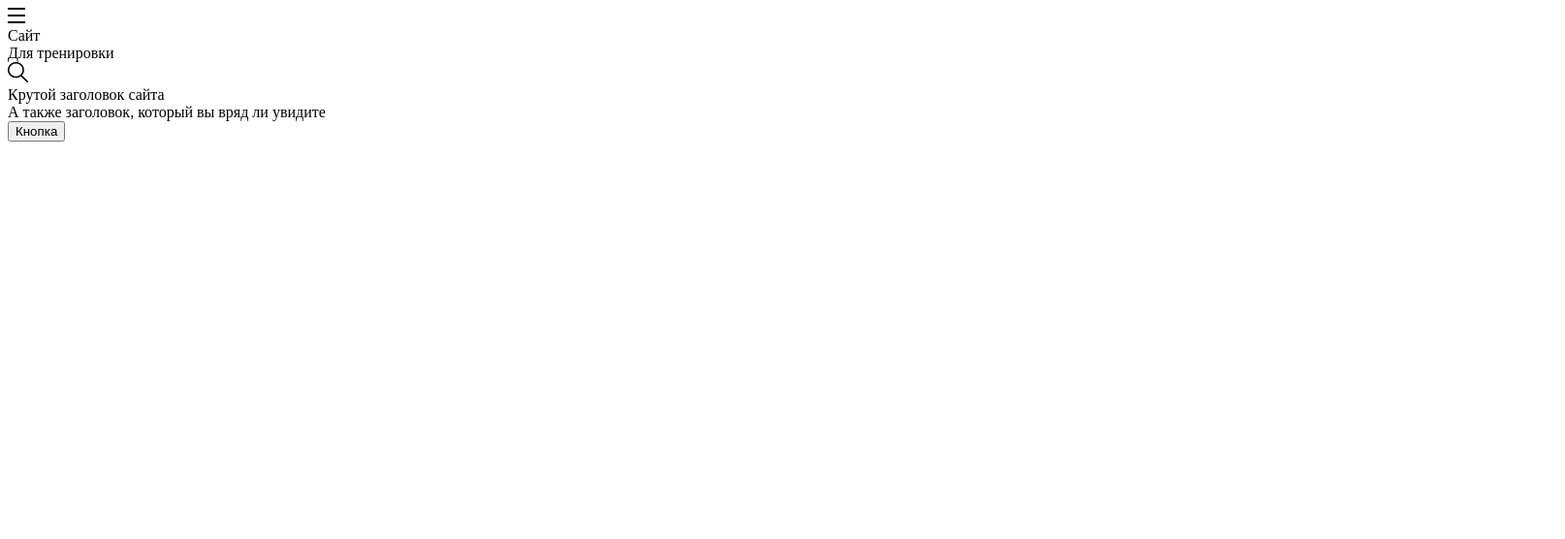
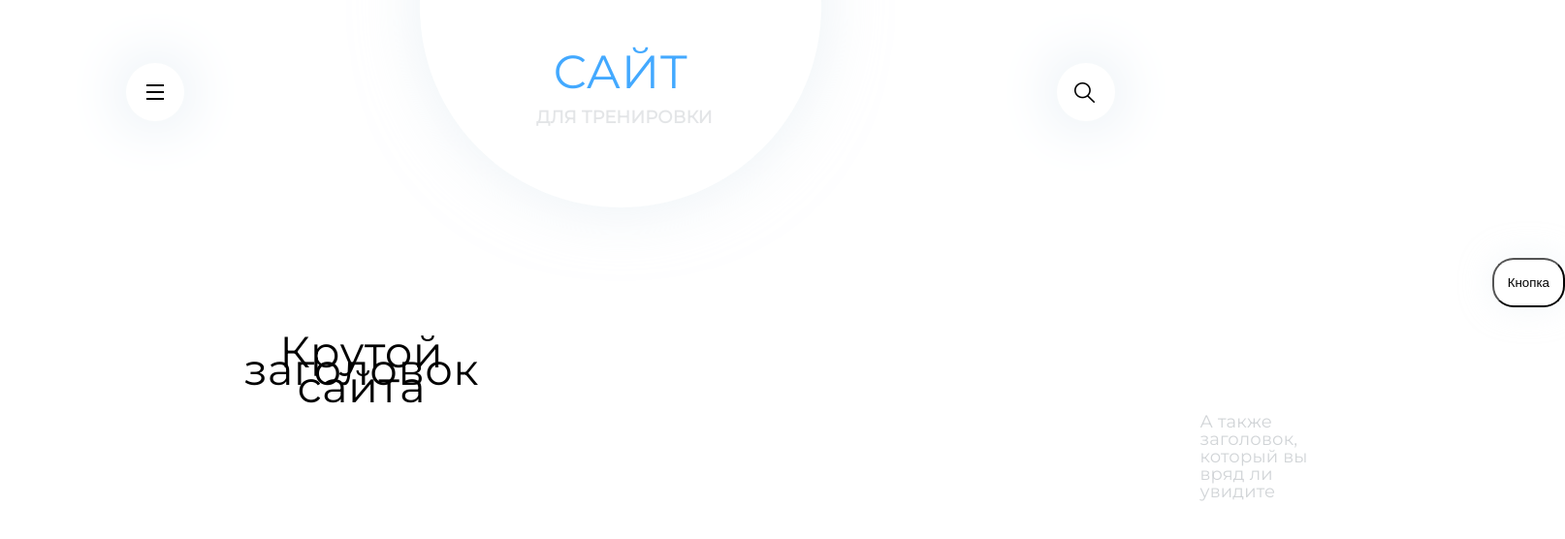
Before and after one commit to GlebSuvakin/TestSite, a plain HTML site: page index.html in a window 1280 px wide. Shown: the whole page at 97% size, 1614 px wide, since content can reach past the window. Drawn offline with Linux system fonts and the light colour scheme; the site is published under a folder, as on GitHub Pages, so addresses that start at the root find nothing.

Commit message:
Some fixes for css

```diff
--- a/index.html
+++ b/index.html
@@ -5,7 +5,7 @@
     <meta http-equiv="Content-Type" content="text/html;charset=UTF-8">
     <meta name="viewport" content="width=device-width, initial-scale=1">
 
-    <link rel="stylesheet" href="/src/css/style.css">
+    <link rel="stylesheet" href="./src/css/style.css">
     <link href="https://fonts.googleapis.com/css?family=Montserrat&display=swap" rel="stylesheet">
     <title>Для курсов</title>
 </head>
@@ -13,7 +13,7 @@
 <body>
     <header class="header">
         <div class="header__menu-button">
-            <img class="menu-button" src="src/img/btn-1.png" alt="menu button">
+            <img class="menu-button" src="./src/img/btn-1.png" alt="menu button">
         </div>
 
         <div class="header__big-circle">
@@ -22,7 +22,7 @@
         </div>
 
         <div class="header__search-button">
-            <img class="search-button" src="src/img/search.png" alt="menu button">
+            <img class="search-button" src="./src/img/search.png" alt="menu button">
         </div>
     </header>
 
```
